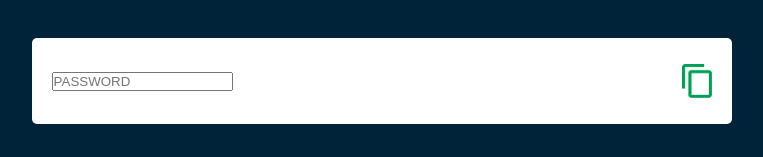
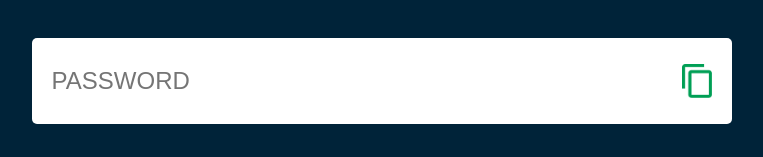
Before and after one commit to 1SaiVaruna/RandomPasswordGenerator, a plain HTML site: page index.html in a window 1280 px wide. Shown: the part 270-427 px from the top of the page, without its empty margins (122-885 px from the left). Drawn offline with Linux system fonts and the light colour scheme.

Commit message:
Added styling to div 'input'.

```diff
--- a/style.css
+++ b/style.css
@@ -44,3 +44,9 @@ body{
     width: 30px;
     cursor: pointer;
 }
+
+.display input{
+    border: 0;
+    outline: 0;
+    font-size: 24px;
+}
```
